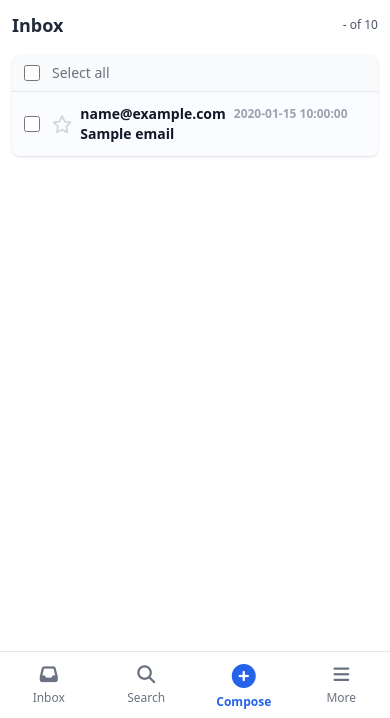
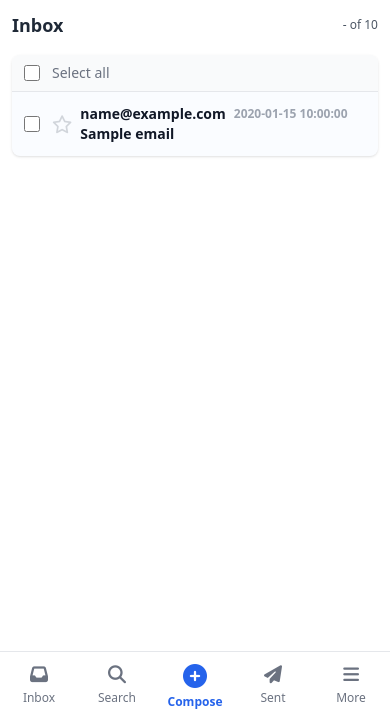
Before and after one commit to larkins/py_pg_client, a Flask app: template app/templates/inbox.html in a window 390 px wide. Shown: the part 126-844 px from the top of the page. Run offline with Flask 2, Linux system fonts and the light colour scheme; the visitor is signed in with stand-in values (Sample User, id 1); the template is opened without the code that fills it: most values are stand-ins (such as "Sample title", 1, 10 or a date in 2020); one stand-in notice (Sample message) is shown; some libraries are stand-ins or nearby versions.

Commit message:
Switch folder filtering from folder_id to folder name; add attachment download support; fix systemd dependency
- api_client.py: get_emails() uses folder name string (?folder=Inbox) instead of folder_id integer, matching updated API
- emails.py: inbox() reads folder param by name; email_detail() fetches attachments separately and passes to template; added download_attachment() proxy route; added email_detail route back (was accidentally removed)
- base.html: sidebar/mobile links use folder=Name instead of folder_id=id; removed Jinja folder-id variables
- inbox.html: header uses folder name strings; pagination uses folder= param
- email_detail.html: attachment fields use file_name/file_size; added download links via /attachments/<id> route; human-readable file sizes
- folders.html: View link uses folder= instead of folder_id=
- __init__.py: added context processor for folders/current_folder defaults
- systemd: changed Requires= to Wants= with After= so client stays up when mail-server restarts; Restart=always ensures auto-recovery

```diff
--- a/app/routes/auth.py
+++ b/app/routes/auth.py
@@ -19,7 +19,6 @@ def login():
             session['token'] = token
             session['user'] = user
             session.permanent = True
-            flash('Login successful!', 'success')
             return redirect(url_for('emails.inbox'))
         except AuthenticationError:
             flash('Invalid email or password', 'error')
--- a/app/routes/emails.py
+++ b/app/routes/emails.py
@@ -162,63 +162,45 @@ def index():
 @require_auth
 def inbox():
     try:
-        folder_id = request.args.get('folder_id', type=int)
+        folder = request.args.get('folder')
         page = request.args.get('page', 1, type=int)
         limit = 20
 
-        # Get folders first to find Inbox ID if not specified
         folders_data = api.get_folders(session['token'])
-        if isinstance(folders_data, list):
+        if isinstance(folders_data, dict):
+            folders_list = folders_data.get('folders', [])
+        else:
             folders_list = folders_data
-        else:
-            folders_list = folders_data.get('folders', [])
 
-        # Default to Inbox folder if not specified
-        if folder_id is None:
-            inbox_folder = next((f for f in folders_list if f.get('name', '').lower() == 'inbox'), None)
-            if inbox_folder:
-                folder_id = inbox_folder.get('id')
+        if not folder:
+            folder = 'Inbox'
 
-        # Fetch all emails (API doesn't support pagination properly)
-        # Use a large limit to get all emails, then do client-side pagination
-        emails_data = api.get_emails(session['token'], folder_id=folder_id, page=1, limit=1000)
+        session['current_folder'] = folder
 
-        # Handle both list and dict responses
+        emails_data = api.get_emails(session['token'], folder=folder, page=1, limit=1000)
+
         if isinstance(emails_data, list):
             all_emails = emails_data
         else:
             all_emails = emails_data.get('emails', [])
 
-        # Client-side filter by folder (workaround for API not filtering)
-        if folder_id:
-            all_emails = [e for e in all_emails if e.get('folder_id') == folder_id]
-
-        # Client-side pagination
         total_emails = len(all_emails)
         start_idx = (page - 1) * limit
         end_idx = start_idx + limit
         emails_list = all_emails[start_idx:end_idx]
 
-        # Handle folders response
-        if isinstance(folders_data, list):
-            folders_list = folders_data
-        else:
-            folders_list = folders_data.get('folders', [])
-
-        # Enrich emails with sender info from headers
         for email in emails_list:
             if not email.get('sender') and email.get('headers'):
                 sender = extract_sender_from_headers(email['headers'])
                 if sender:
                     email['sender'] = sender
 
-        # Get unread count
         unread_count = sum(1 for e in emails_list if not e.get('is_read'))
 
         return render_template('inbox.html',
                              emails=emails_list,
                              folders=folders_list,
-                             current_folder=folder_id,
+                             current_folder=folder,
                              page=page,
                              total=total_emails,
                              limit=limit,
@@ -229,7 +211,7 @@ def inbox():
         return redirect(url_for('auth.login'))
     except APIError as e:
         flash(str(e), 'error')
-        return render_template('inbox.html', emails=[], folders=[], current_folder=None, page=1, total=0, limit=20, unread_count=0)
+        return redirect(url_for('emails.inbox'))
 
 @emails_bp.route('/emails/<int:email_id>')
 @require_auth
@@ -238,40 +220,42 @@ def email_detail(email_id):
         email = api.get_email(session['token'], email_id)
         folders_data = api.get_folders(session['token'])
 
-        # Handle folders response
         if isinstance(folders_data, list):
             folders_list = folders_data
         else:
             folders_list = folders_data.get('folders', [])
 
-        # Enrich email with sender info from headers if missing
         if email and not email.get('sender') and email.get('headers'):
             sender = extract_sender_from_headers(email['headers'])
             if sender:
                 email['sender'] = sender
 
-        # Enrich email with recipient info from headers if missing
         if email and not email.get('recipient') and email.get('headers'):
             recipient = extract_recipient_from_headers(email['headers'])
             if recipient:
                 email['recipient'] = recipient
 
-        # Use HTML from API response (body_html field maps to 'html' in response)
         html_content = email.get('html') if email else None
 
-        # Fallback to MIME parsing if no HTML from API
         if not html_content and email and email.get('body'):
             _, html_body = parse_mime_body(email.get('body', ''))
             html_content = html_body
 
-        # Don't sanitize - preserve full styling for email rendering
-        # Security: emails are external content, browsers handle safely
         if html_content:
             email['body_html'] = html_content
 
+        attachments = []
+        try:
+            attachments_data = api.get_attachments(session['token'], email_id)
+            if isinstance(attachments_data, list):
+                attachments = attachments_data
+        except APIError:
+            pass
+
         return render_template('email_detail.html',
                              email=email or {},
-                             folders=folders_list)
+                             folders=folders_list,
+                             attachments=attachments)
     except AuthenticationError:
         session.clear()
         flash('Session expired. Please log in again.', 'warning')
@@ -279,6 +263,45 @@ def email_detail(email_id):
     except APIError as e:
         flash(str(e), 'error')
         return redirect(url_for('emails.inbox'))
+
+@emails_bp.route('/attachments/<int:attachment_id>')
+@require_auth
+def download_attachment(attachment_id):
+    try:
+        import requests as req_lib
+        headers = {'Authorization': f'Bearer {session["token"]}'}
+        response = req_lib.get(
+            f'{api.base_url}/api/attachments/{attachment_id}',
+            headers=headers,
+            stream=True
+        )
+        if response.status_code == 200:
+            content_disp = response.headers.get('Content-Disposition', '')
+            if 'filename="' in content_disp:
+                start = content_disp.index('filename="') + len('filename="')
+                end = content_disp.index('"', start)
+                filename = content_disp[start:end]
+            elif 'filename=' in content_disp:
+                start = content_disp.index('filename=') + len('filename=')
+                rest = content_disp[start:]
+                filename = rest.split(';')[0].strip().strip('"\'')
+            content_type = response.headers.get('Content-Type', 'application/octet-stream')
+            from flask import Response
+            from urllib.parse import quote
+            encoded_filename = quote(filename)
+            return Response(
+                response.iter_content(chunk_size=8192),
+                content_type=content_type,
+                headers={
+                    'Content-Disposition': f"attachment; filename=\"{filename}\"; filename*=UTF-8''{encoded_filename}"
+                }
+            )
+        else:
+            flash('Attachment not available for download', 'error')
+            return redirect(request.referrer or url_for('emails.inbox'))
+    except Exception as e:
+        flash(f'Error downloading attachment: {str(e)}', 'error')
+        return redirect(request.referrer or url_for('emails.inbox'))
 
 @emails_bp.route('/compose', methods=['GET', 'POST'])
 @require_auth
--- a/app/templates/base.html
+++ b/app/templates/base.html
@@ -120,13 +120,8 @@
 
             <!-- Navigation -->
             <nav class="flex-1 px-2 overflow-y-auto">
-                {% set inbox_folder = folders | selectattr('name', 'equalto', 'Inbox') | first %}
-                {% set sent_folder = folders | selectattr('name', 'equalto', 'Sent') | first %}
-                {% set drafts_folder = folders | selectattr('name', 'equalto', 'Drafts') | first %}
-                {% set trash_folder = folders | selectattr('name', 'equalto', 'Trash') | first %}
-
-                <a href="{{ url_for('emails.inbox', folder_id=inbox_folder.id) if inbox_folder else url_for('emails.inbox') }}"
-                   class="sidebar-link flex items-center px-3 py-2.5 rounded-lg mb-0.5 text-sm {% if request.endpoint == 'emails.inbox' and (not current_folder or (inbox_folder and current_folder == inbox_folder.id)) %}active{% endif %}">
+                <a href="{{ url_for('emails.inbox', folder='Inbox') }}"
+                   class="sidebar-link flex items-center px-3 py-2.5 rounded-lg mb-0.5 text-sm {% if request.endpoint == 'emails.inbox' and current_folder == 'Inbox' %}active{% endif %}">
                     <i class="fas fa-inbox w-5 text-center mr-2"></i>
                     <span class="flex-1">Inbox</span>
                     {% if unread_count %}
@@ -134,21 +129,17 @@
                     {% endif %}
                 </a>
 
-                {% if sent_folder %}
-                <a href="{{ url_for('emails.inbox', folder_id=sent_folder.id) }}"
-                   class="sidebar-link flex items-center px-3 py-2.5 rounded-lg mb-0.5 text-sm {% if current_folder == sent_folder.id %}active{% endif %}">
+                <a href="{{ url_for('emails.inbox', folder='Sent') }}"
+                   class="sidebar-link flex items-center px-3 py-2.5 rounded-lg mb-0.5 text-sm {% if current_folder == 'Sent' %}active{% endif %}">
                     <i class="fas fa-paper-plane w-5 text-center mr-2"></i>
                     <span>Sent</span>
                 </a>
-                {% endif %}
 
-                {% if drafts_folder %}
-                <a href="{{ url_for('emails.inbox', folder_id=drafts_folder.id) }}"
-                   class="sidebar-link flex items-center px-3 py-2.5 rounded-lg mb-0.5 text-sm {% if current_folder == drafts_folder.id %}active{% endif %}">
+                <a href="{{ url_for('emails.inbox', folder='Drafts') }}"
+                   class="sidebar-link flex items-center px-3 py-2.5 rounded-lg mb-0.5 text-sm {% if current_folder == 'Drafts' %}active{% endif %}">
                     <i class="fas fa-file w-5 text-center mr-2"></i>
                     <span>Drafts</span>
                 </a>
-                {% endif %}
 
                 <a href="{{ url_for('emails.inbox', flag='starred') }}"
                    class="sidebar-link flex items-center px-3 py-2.5 rounded-lg mb-0.5 text-sm">
@@ -156,13 +147,11 @@
                     <span>Starred</span>
                 </a>
 
-                {% if trash_folder %}
-                <a href="{{ url_for('emails.inbox', folder_id=trash_folder.id) }}"
-                   class="sidebar-link flex items-center px-3 py-2.5 rounded-lg mb-0.5 text-sm {% if current_folder == trash_folder.id %}active{% endif %}">
+                <a href="{{ url_for('emails.inbox', folder='Trash') }}"
+                   class="sidebar-link flex items-center px-3 py-2.5 rounded-lg mb-0.5 text-sm {% if current_folder == 'Trash' %}active{% endif %}">
                     <i class="fas fa-trash w-5 text-center mr-2"></i>
                     <span>Trash</span>
                 </a>
-                {% endif %}
 
                 <hr class="my-2 border-gray-200">
 
@@ -173,8 +162,8 @@
 
                 {% for folder in folders %}
                     {% if folder.name not in ['Inbox', 'Sent', 'Drafts', 'Trash'] %}
-                    <a href="{{ url_for('emails.inbox', folder_id=folder.id) }}"
-                       class="sidebar-link flex items-center px-3 py-2.5 rounded-lg mb-0.5 text-sm {% if current_folder == folder.id %}active{% endif %}">
+                    <a href="{{ url_for('emails.inbox', folder=folder.name) }}"
+                       class="sidebar-link flex items-center px-3 py-2.5 rounded-lg mb-0.5 text-sm {% if current_folder == folder.name %}active{% endif %}">
                         <i class="fas fa-folder w-5 text-center mr-2"></i>
                         <span>{{ folder.name }}</span>
                     </a>
@@ -224,8 +213,8 @@
     <!-- Mobile bottom nav (shows on small screens) -->
     {% if session.user %}
     <nav class="fixed bottom-0 left-0 right-0 bg-white border-t border-gray-200 flex md:hidden z-20 safe-area-bottom">
-        <a href="{{ url_for('emails.inbox', folder_id=inbox_folder.id) if inbox_folder else url_for('emails.inbox') }}"
-           class="flex-1 flex flex-col items-center py-2 text-xs {% if request.endpoint == 'emails.inbox' and (not current_folder or (inbox_folder and current_folder == inbox_folder.id)) %}text-blue-600{% else %}text-gray-500{% endif %}">
+        <a href="{{ url_for('emails.inbox', folder='Inbox') }}"
+           class="flex-1 flex flex-col items-center py-2 text-xs {% if request.endpoint == 'emails.inbox' and current_folder == 'Inbox' %}text-blue-600{% else %}text-gray-500{% endif %}">
             <i class="fas fa-inbox text-lg mb-0.5"></i>
             <span>Inbox</span>
         </a>
@@ -239,13 +228,11 @@
             <i class="fas fa-plus-circle text-2xl mb-0.5"></i>
             <span>Compose</span>
         </a>
-        {% if sent_folder %}
-        <a href="{{ url_for('emails.inbox', folder_id=sent_folder.id) }}"
-           class="flex-1 flex flex-col items-center py-2 text-xs {% if current_folder == sent_folder.id %}text-blue-600{% else %}text-gray-500{% endif %}">
+        <a href="{{ url_for('emails.inbox', folder='Sent') }}"
+           class="flex-1 flex flex-col items-center py-2 text-xs {% if current_folder == 'Sent' %}text-blue-600{% else %}text-gray-500{% endif %}">
             <i class="fas fa-paper-plane text-lg mb-0.5"></i>
             <span>Sent</span>
         </a>
-        {% endif %}
         <button id="mobile-menu-btn" class="flex-1 flex flex-col items-center py-2 text-xs text-gray-500">
             <i class="fas fa-bars text-lg mb-0.5"></i>
             <span>More</span>
--- a/app/templates/folders.html
+++ b/app/templates/folders.html
@@ -48,7 +48,7 @@
                     </div>
 
                     <div class="flex items-center space-x-2">
-                        <a href="{{ url_for('emails.inbox', folder_id=folder.id) }}"
+                        <a href="{{ url_for('emails.inbox', folder=folder.name) }}"
                            class="px-4 py-2 text-blue-600 hover:bg-blue-50 rounded-lg">
                             View
                         </a>
--- a/app/templates/inbox.html
+++ b/app/templates/inbox.html
@@ -10,7 +10,7 @@
             {% if is_search %}
                 Search: "{{ search_query }}"
             {% else %}
-                {% if current_folder == 2 %}Sent{% elif current_folder == 3 %}Drafts{% elif current_folder == 4 %}Trash{% else %}Inbox{% endif %}
+                {% if current_folder == 'Sent' %}Sent{% elif current_folder == 'Drafts' %}Drafts{% elif current_folder == 'Trash' %}Trash{% else %}Inbox{% endif %}
             {% endif %}
         </h1>
         <div class="text-gray-600 text-xs sm:text-sm flex-shrink-0">
@@ -120,7 +120,7 @@
             {% if total > limit %}
             <div class="px-3 py-3 border-t border-gray-200 flex items-center justify-between text-sm">
                 {% if page > 1 %}
-                    <a href="?{% if current_folder %}folder_id={{ current_folder }}&{% endif %}{% if is_search %}q={{ search_query }}&{% endif %}page={{ page - 1 }}"
+                    <a href="?{% if current_folder %}folder={{ current_folder }}&{% endif %}{% if is_search %}q={{ search_query }}&{% endif %}page={{ page - 1 }}"
                        class="text-blue-600 hover:text-blue-800">
                         <i class="fas fa-chevron-left mr-1"></i> Prev
                     </a>
@@ -131,7 +131,7 @@
                 <span class="text-gray-600">{{ page }} / {{ ((total - 1) / limit) | int + 1 }}</span>
 
                 {% if page * limit < total %}
-                    <a href="?{% if current_folder %}folder_id={{ current_folder }}&{% endif %}{% if is_search %}q={{ search_query }}&{% endif %}page={{ page + 1 }}"
+                    <a href="?{% if current_folder %}folder={{ current_folder }}&{% endif %}{% if is_search %}q={{ search_query }}&{% endif %}page={{ page + 1 }}"
                        class="text-blue-600 hover:text-blue-800">
                         Next <i class="fas fa-chevron-right ml-1"></i>
                     </a>
```
Also changed, not shown: app/__init__.py (+7 -2 lines), app/api_client.py (+8 -5 lines), app/templates/email_detail.html (+14 -4 lines), app/templates/login.html (+13 -0 lines), 1 other file.
